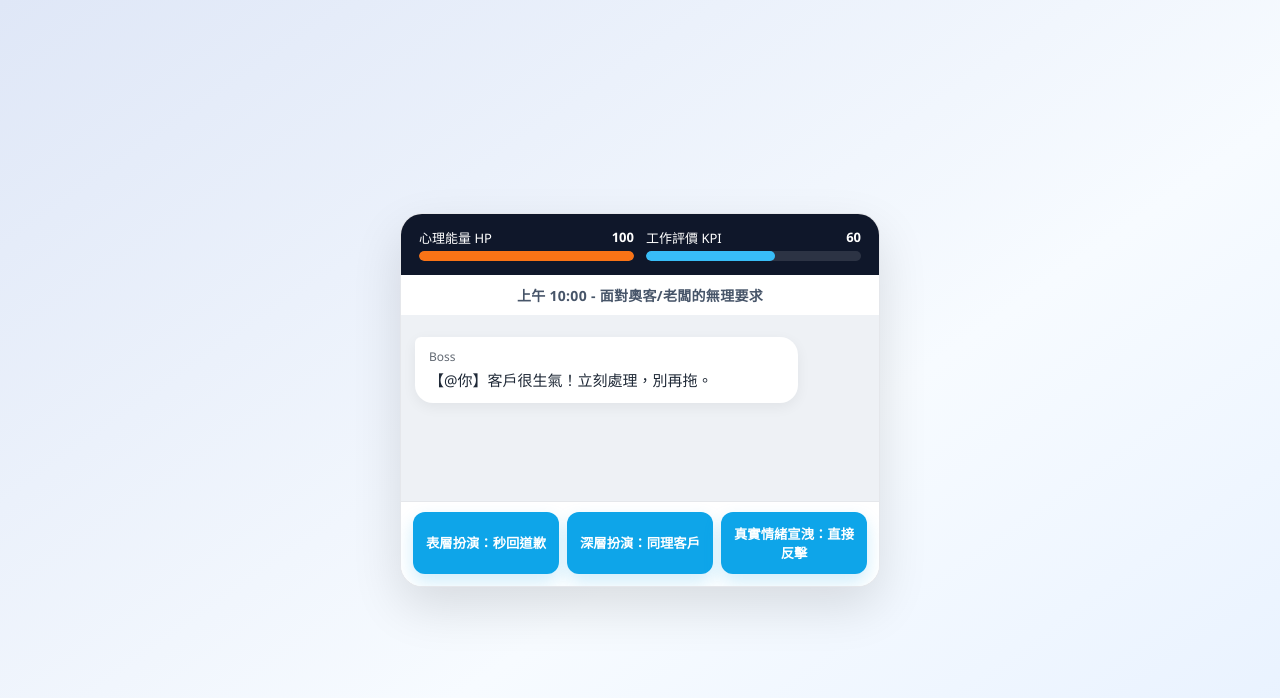
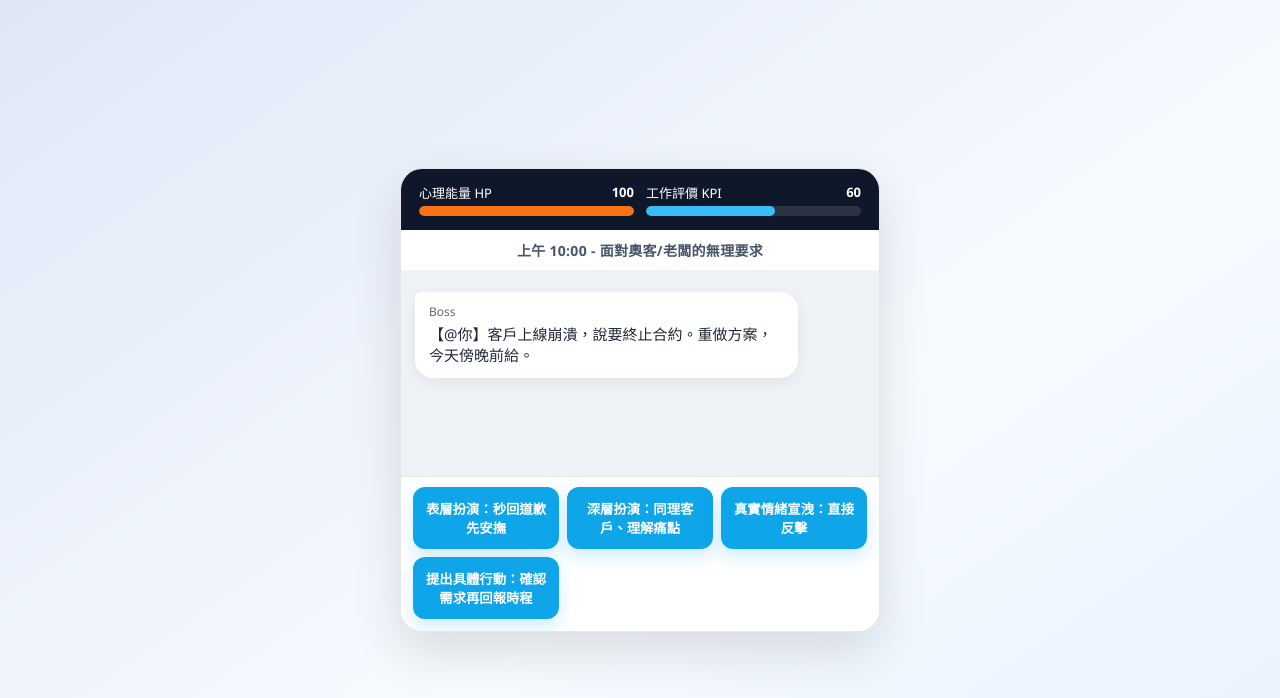
Before and after one commit to budalogy/emotional-process, a plain HTML site: page index.html in a window 1280 px wide. Drawn offline with Linux system fonts and the light colour scheme.

Commit message:
Enhance scenario realism and add richer choices

```diff
--- a/index.html
+++ b/index.html
@@ -188,66 +188,81 @@
       {
         time: '上午 10:00 - 面對奧客/老闆的無理要求',
         sender: 'Boss',
-        msg: '【@你】客戶很生氣！立刻處理，別再拖。',
+        msg: '【@你】客戶上線崩潰，說要終止合約。重做方案，今天傍晚前給。',
         options: [
           {
-            label: '表層扮演：秒回道歉',
+            label: '表層扮演：秒回道歉先安撫',
             hp: -20, kpi: 10,
             feedback: '你選擇了「表層扮演」。外在表現與內在情緒不一致，產生情緒失調 (Emotional Dissonance)。雖然迎合了老闆的情緒勞動要求，KPI 上升，但 HP 大幅消耗。'
           },
           {
-            label: '深層扮演：同理客戶',
-            hp: -10, kpi: 10,
-            feedback: '你進行「深層扮演」，試著從客戶角度出發，降低情緒失調。這屬於較健康的情緒勞動形式，KPI 獲得提升，HP 只小幅減少。'
+            label: '深層扮演：同理客戶、理解痛點',
+            hp: -10, kpi: 12,
+            feedback: '你進行「深層扮演」，先請客戶描述崩潰畫面與需求，降低情緒失調。這屬於較健康的情緒勞動形式，KPI 獲得更明顯提升，HP 只小幅減少。'
           },
           {
             label: '真實情緒宣洩：直接反擊',
             hp: 5, kpi: -30,
             feedback: '你表達了真實情緒，短暫釋放壓力 (HP 回升)。但在高權力距離情境下，這破壞工作關係，KPI 大幅下降，幾乎是職場自殺。'
+          },
+          {
+            label: '提出具體行動：確認需求再回報時程',
+            hp: -8, kpi: 15,
+            feedback: '你運用「問題聚焦式應對」，先確認復原範圍、開單追蹤並給出 2 小時內的初步回覆時程。客戶緊張感下降，KPI 提升，同時 HP 只被適度消耗。'
           }
         ]
       },
       {
         time: '下午 3:00 - 茶水間的情緒風暴',
         sender: '同事 A',
-        msg: '老闆又發瘋了！真的超爛，你不覺得嗎？(怒吼 500 字)',
+        msg: '老闆又臨時改需求，昨天加班白做！這公司根本沒流程，你不覺得嗎？',
         options: [
           {
-            label: '情緒傳染：一起抱怨',
+            label: '情緒傳染：一起抱怨加碼吐槽',
             hp: -25, kpi: 0,
             feedback: '你讓自己陷入「情緒傳染」(Emotional Contagion)，與同事 A 的憤怒共鳴。雖然 KPI 不變，但長時間負面情緒耗竭讓 HP 大幅下降。'
           },
           {
-            label: '同理關懷：溫柔聆聽',
+            label: '同理關懷：溫柔聆聽並確認感受',
             hp: -5, kpi: 5,
             feedback: '你展現「同理關懷」，肯定同事的感受但保持界線。這提升人際連結 (KPI 小幅上升)，同時只消耗少量情緒能量。'
           },
           {
-            label: '尋求工具支持：找 B 前輩',
+            label: '尋求工具支持：找 B 前輩討論流程',
             hp: 0, kpi: 10,
             feedback: '你避開負面情緒，轉向同事 B 的「工具性/資訊性支持」。透過實質協助提升 KPI，同時維持 HP。這是健康的資源獲取策略。'
+          },
+          {
+            label: '轉移情緒：先倒杯水、走到戶外再談',
+            hp: 8, kpi: -3,
+            feedback: '你採用「情緒調節」策略，帶同事暫時離開高壓環境，讓杏仁核降溫。HP 回升，但因未立即處理任務，KPI 略為下降。'
           }
         ]
       },
       {
         time: '晚上 10:30 - 數位界線的崩解',
         sender: 'Boss',
-        msg: '報告明早要用，現在改完給我。',
+        msg: '客戶要明早審核，報告立刻改完、簡報要上架到雲端。現在就更新！',
         options: [
           {
-            label: '隨時待命：立刻改',
+            label: '隨時待命：立刻改到半夜',
             hp: -30, kpi: 15,
             feedback: '你選擇「隨時待命」(Always-on)。這種數位監控文化模糊公私界線，雖讓 KPI 大增，但 HP 被嚴重透支，可能走向倦怠。'
           },
           {
-            label: '設立界線：明天再回',
+            label: '設立界線：明天上班時間給定稿',
             hp: 10, kpi: -10,
             feedback: '你透過「界線管理」維護私人時間，HP 回升。短期看 KPI 下滑，但長期有助於預防情緒耗竭，維持健康。'
           },
           {
-            label: '委婉拖延：折衷談判',
+            label: '委婉拖延：折衷談判改到午夜前',
             hp: -5, kpi: -5,
             feedback: '你選擇「委婉拖延」，試圖協商。這在數位邊界管理上是折衷策略：KPI 小幅下降，HP 也略為消耗。'
+          },
+          {
+            label: '設定SLA：先交快速修正，明早補完整版',
+            hp: -8, kpi: 12,
+            feedback: '你提出「分段交付」的 SLA，承諾 30 分鐘內上傳急修版本，上午補上完整版。這降低衝突、維持專業，KPI 提升且 HP 消耗有限。'
           }
         ]
       }
```
